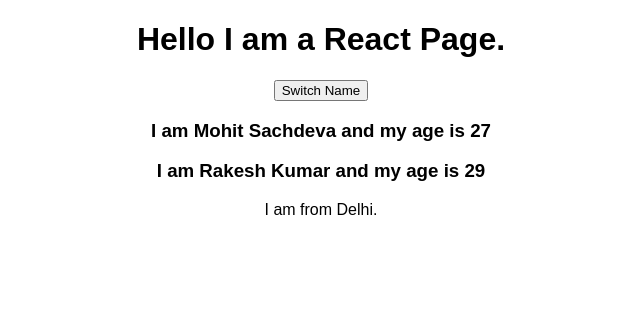
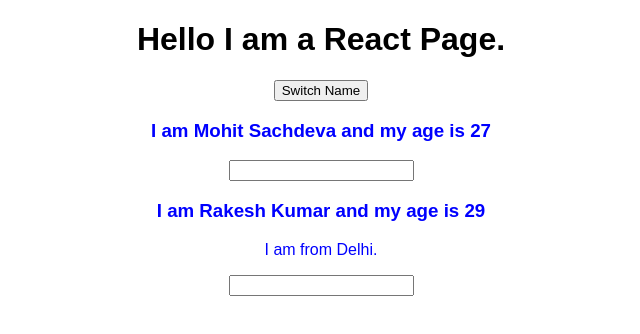
Before and after one commit to sachdeva2008/react_new, a React (Create React App) app: page / in a window 1280 px wide. Both pictures are taken after a click on the button "Switch Name". Shown: the top 334 px of the page, without its empty margins (319-959 px from the left). Built offline with nearby package versions, Linux system fonts and the light colour scheme.

Commit message:
added input type for dynamic text changing

```diff
--- a/src/Person/Person.js
+++ b/src/Person/Person.js
@@ -2,9 +2,10 @@ import React, { Component } from 'react';
 
 const Person = (Props) => {
 	return (
-			<div>
-				<h3 onClick={Props.click}>I am {Props.Name} and my age is {Props.Age}</h3>
+			<div className="Person">
+				<h3 onClick={Props.Click}>I am {Props.Name} and my age is {Props.Age}</h3>
 				<p>{Props.children}</p>
+				<input type="text" onChange={Props.Change} />
 			</div>
 		);
 }
```
